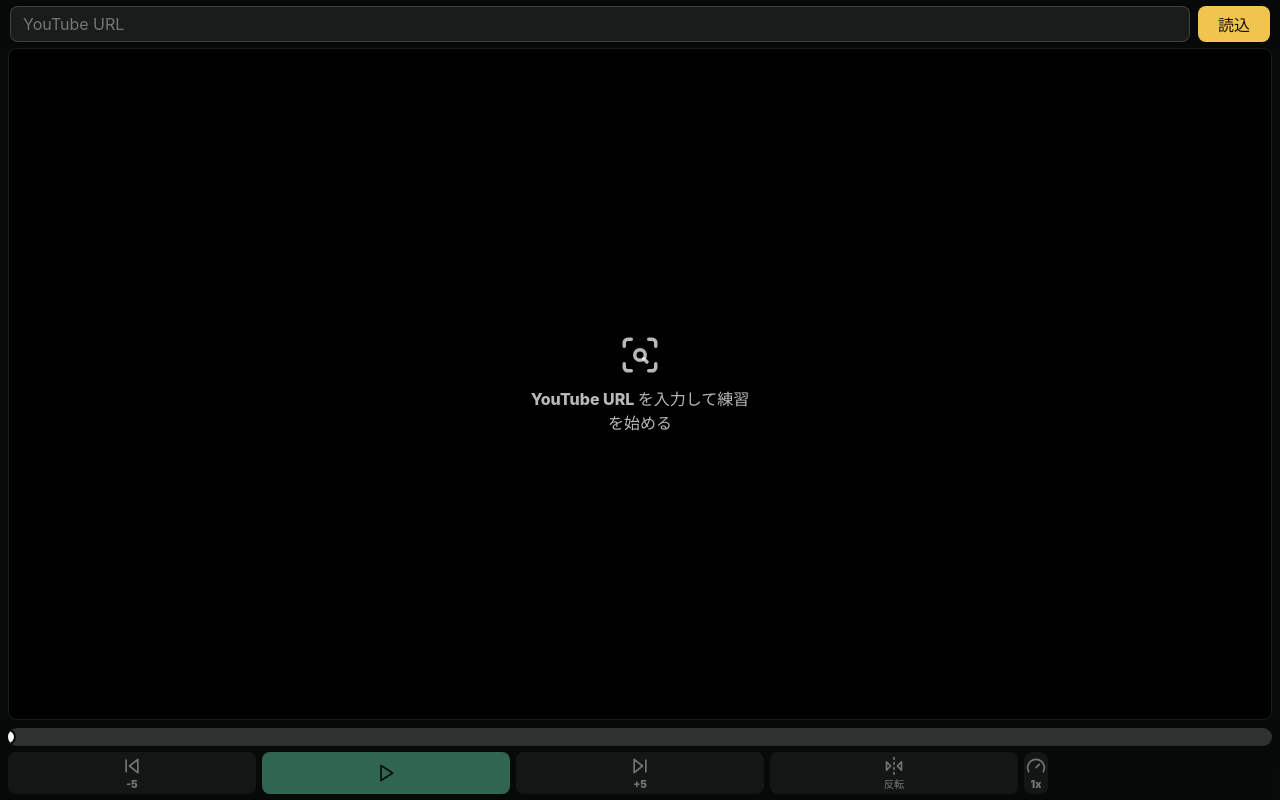
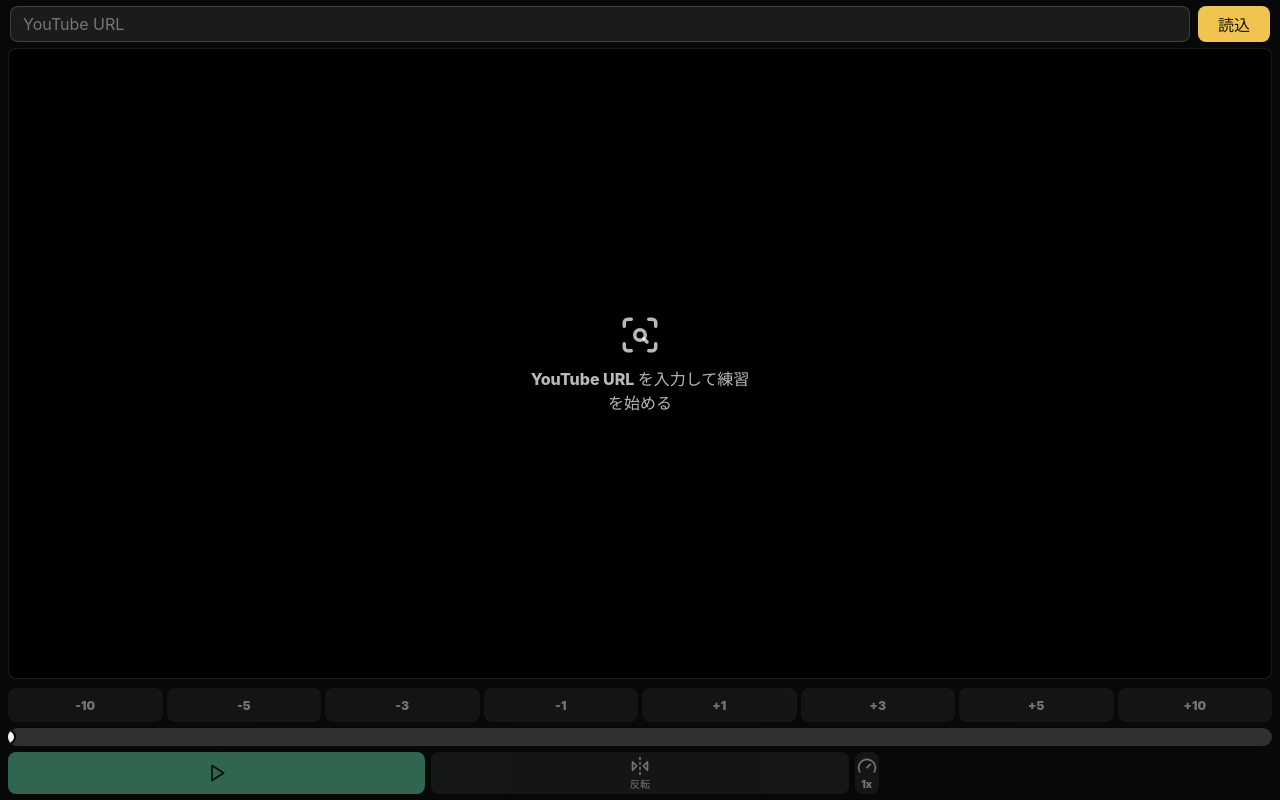
Before and after one commit to yumikomase2652-tech/yt-danceplayer, a React (Vite) app: page / in a window 1280 px wide. Built offline with nearby package versions, Linux system fonts and the light colour scheme.

Commit message:
“機能修正・PC対応”

```diff
--- a/src/App.tsx
+++ b/src/App.tsx
@@ -1,5 +1,5 @@
 import { useEffect, useMemo, useRef, useState } from "react";
-import { FlipHorizontal2, Gauge, Pause, Play, ScanSearch, SkipBack, SkipForward } from "lucide-react";
+import { FlipHorizontal2, Gauge, Pause, Play, ScanSearch } from "lucide-react";
 
 const STORAGE_KEY = "d-player-state";
 const SPEEDS = [0.25, 0.5, 0.75, 1, 1.25, 1.5, 2];
@@ -8,6 +8,7 @@ const PREFERRED_QUALITY = "hd1080";
 const EXPERIMENTAL_QUALITY = "highres";
 const APPROX_DURATION_SECONDS = 180;
 const MAX_SCALE = 5;
+const JUMP_SECONDS = [1, 3, 5, 10];
 
 type SavedState = {
   url: string;
@@ -31,6 +32,14 @@ type TouchSnapshot = {
   translateX?: number;
   translateY?: number;
   pinching: boolean;
+};
+
+type PointerSnapshot = {
+  x: number;
+  y: number;
+  translateX: number;
+  translateY: number;
+  moved: boolean;
 };
 
 const defaultState: SavedState = {
@@ -120,10 +129,12 @@ export function App() {
   const [dragDelta, setDragDelta] = useState<number | null>(null);
   const [seekToast, setSeekToast] = useState("");
   const [uiVisible, setUiVisible] = useState(true);
+  const [isDesktop, setIsDesktop] = useState(false);
 
   const iframeRef = useRef<HTMLIFrameElement | null>(null);
   const videoStageRef = useRef<HTMLDivElement | null>(null);
   const touchRef = useRef<TouchSnapshot | null>(null);
+  const pointerRef = useRef<PointerSnapshot | null>(null);
   const currentTimeRef = useRef(0);
   const lastTargetTimeRef = useRef(0);
   const seekFrameRef = useRef<number | null>(null);
@@ -148,6 +159,14 @@ export function App() {
     if (nextTranslate.x !== translateX) setTranslateX(nextTranslate.x);
     if (nextTranslate.y !== translateY) setTranslateY(nextTranslate.y);
   }, [scale]);
+
+  useEffect(() => {
+    const media = window.matchMedia("(pointer: fine)");
+    const update = () => setIsDesktop(media.matches);
+    update();
+    media.addEventListener("change", update);
+    return () => media.removeEventListener("change", update);
+  }, []);
 
   useEffect(() => {
     const preventGesture = (event: Event) => event.preventDefault();
@@ -327,6 +346,13 @@ export function App() {
     };
   };
 
+  const panVideo = (x: number, y: number) => {
+    if (scale <= 1) return;
+    const nextTranslate = clampTranslate(x, y, scale);
+    setTranslateX(nextTranslate.x);
+    setTranslateY(nextTranslate.y);
+  };
+
   const resetZoom = () => {
     setScale(1);
     setTranslateX(0);
@@ -362,6 +388,8 @@ export function App() {
       y: touch.clientY,
       startTime: currentTimeRef.current,
       moved: false,
+      translateX,
+      translateY,
       pinching: false
     };
   };
@@ -392,31 +420,17 @@ export function App() {
     if (event.touches.length !== 1 || start.pinching) return;
 
     const touch = event.touches[0];
-    const rect = event.currentTarget.getBoundingClientRect();
-    const ratioY = clamp((start.y - rect.top) / rect.height, 0, 1);
-    const sensitivity = ratioY < 1 / 3 ? 0.2 : ratioY < 2 / 3 ? 0.05 : 0.01;
     const deltaX = touch.clientX - start.x;
-    if (Math.abs(deltaX) > 4) {
+    const deltaY = touch.clientY - start.y;
+    if (scale > 1 && Math.hypot(deltaX, deltaY) > 3) {
       touchRef.current = { ...start, moved: true };
-      const delta = deltaX * sensitivity;
-      const targetTime = Math.max(0, start.startTime + delta);
-      lastTargetTimeRef.current = targetTime;
-      setDragDelta(delta);
-      setSeekPercent(clamp(targetTime / APPROX_DURATION_SECONDS, 0, 1));
-      seekImmediately(targetTime);
+      panVideo((start.translateX ?? translateX) + deltaX, (start.translateY ?? translateY) + deltaY);
     }
   };
 
   const onStageTouchEnd = (event?: React.TouchEvent<HTMLDivElement>) => {
     const snapshot = touchRef.current;
-    if (snapshot && !snapshot.pinching && dragDelta !== null) {
-      cancelPendingSeek();
-      const targetTime = lastTargetTimeRef.current;
-      currentTimeRef.current = targetTime;
-      setSeekPercent(clamp(targetTime / APPROX_DURATION_SECONDS, 0, 1));
-      seekTo(targetTime);
-      showSeekToast(dragDelta, targetTime);
-    } else if (snapshot && !snapshot.pinching && !snapshot.moved && event?.changedTouches[0]) {
+    if (snapshot && !snapshot.pinching && !snapshot.moved && event?.changedTouches[0]) {
       const touch = event.changedTouches[0];
       const now = Date.now();
       const previous = lastTapRef.current;
@@ -436,6 +450,100 @@ export function App() {
     touchRef.current = null;
     setDragDelta(null);
   };
+
+  const onStagePointerDown = (event: React.PointerEvent<HTMLDivElement>) => {
+    if (event.pointerType !== "mouse") return;
+    event.preventDefault();
+    pointerRef.current = {
+      x: event.clientX,
+      y: event.clientY,
+      translateX,
+      translateY,
+      moved: false
+    };
+    event.currentTarget.setPointerCapture(event.pointerId);
+  };
+
+  const onStagePointerMove = (event: React.PointerEvent<HTMLDivElement>) => {
+    const start = pointerRef.current;
+    if (!start || event.pointerType !== "mouse") return;
+    event.preventDefault();
+    const deltaX = event.clientX - start.x;
+    const deltaY = event.clientY - start.y;
+    if (Math.hypot(deltaX, deltaY) > 2) {
+      start.moved = true;
+      if (scale > 1) {
+        panVideo(start.translateX + deltaX, start.translateY + deltaY);
+      }
+    }
+  };
+
+  const onStagePointerUp = (event: React.PointerEvent<HTMLDivElement>) => {
+    if (event.pointerType !== "mouse") return;
+    if (pointerRef.current && !pointerRef.current.moved) {
+      setUiVisible((value) => !value);
+    }
+    pointerRef.current = null;
+  };
+
+  const onStageWheel = (event: React.WheelEvent<HTMLDivElement>) => {
+    if (!isDesktop || !videoId) return;
+    event.preventDefault();
+    const nextScale = clamp(scale + (event.deltaY < 0 ? 0.18 : -0.18), 1, MAX_SCALE);
+    const nextTranslate = clampTranslate(translateX, translateY, nextScale);
+    setScale(nextScale);
+    setTranslateX(nextTranslate.x);
+    setTranslateY(nextTranslate.y);
+  };
+
+  useEffect(() => {
+    if (!isDesktop) return;
+
+    const onKeyDown = (event: KeyboardEvent) => {
+      const target = event.target as HTMLElement | null;
+      if (target?.tagName === "INPUT" || target?.tagName === "TEXTAREA" || target?.isContentEditable) return;
+
+      if (event.code === "Space") {
+        event.preventDefault();
+        togglePlay();
+        return;
+      }
+
+      const forward = event.shiftKey;
+      const jumpMap: Record<string, number> = {
+        Digit1: 1,
+        Digit3: 3,
+        Digit5: 5,
+        Digit0: 10
+      };
+
+      if (event.code in jumpMap) {
+        event.preventDefault();
+        jumpBy((forward ? 1 : -1) * jumpMap[event.code]);
+        return;
+      }
+
+      if (event.key === "m" || event.key === "M") {
+        event.preventDefault();
+        setMirrored((value) => !value);
+        return;
+      }
+
+      if (event.key === "z" || event.key === "Z") {
+        event.preventDefault();
+        resetZoom();
+        return;
+      }
+
+      if (event.key === "u" || event.key === "U") {
+        event.preventDefault();
+        setUiVisible((value) => !value);
+      }
+    };
+
+    window.addEventListener("keydown", onKeyDown);
+    return () => window.removeEventListener("keydown", onKeyDown);
+  });
 
   return (
     <main className={`app-shell ${uiVisible ? "" : "ui-hidden"}`}>
@@ -462,7 +570,7 @@ export function App() {
       </header>
 
       <section className="player-zone" aria-label="YouTube プレーヤー">
-        <div className="video-stage" ref={videoStageRef} onDoubleClick={resetZoom}>
+        <div className="video-stage" ref={videoStageRef} onDoubleClick={resetZoom} onWheel={onStageWheel}>
           <div
             className="videoTransformLayer"
             style={{
@@ -497,13 +605,7 @@ export function App() {
 
           {loading && <p className="status-message">動画を読み込んでいます...</p>}
           {errorMessage && <p className="notice">{errorMessage}</p>}
-          {(dragDelta !== null || seekToast) && (
-            <p className="drag-delta">
-              {dragDelta !== null
-                ? `${dragDelta >= 0 ? "+" : ""}${dragDelta.toFixed(1)}s -> ${formatClock(Math.max(0, (touchRef.current?.startTime ?? currentTimeRef.current) + dragDelta))}`
-                : seekToast}
-            </p>
-          )}
+          {seekToast && <p className="drag-delta">{seekToast}</p>}
           {videoId && (
             <div
               className="gesture-layer is-enabled"
@@ -512,10 +614,45 @@ export function App() {
               onTouchMove={onStageTouchMove}
               onTouchEnd={onStageTouchEnd}
               onTouchCancel={onStageTouchEnd}
+              onPointerDown={onStagePointerDown}
+              onPointerMove={onStagePointerMove}
+              onPointerUp={onStagePointerUp}
+              onPointerCancel={onStagePointerUp}
             />
           )}
         </div>
       </section>
+
+      <div className="jump-strip" aria-label="秒ジャンプ" onClick={(event) => event.stopPropagation()} onTouchStart={(event) => event.stopPropagation()}>
+        {[...JUMP_SECONDS].reverse().map((seconds) => (
+          <button
+            type="button"
+            key={`back-${seconds}`}
+            onClick={(event) => {
+              event.stopPropagation();
+              jumpBy(-seconds);
+            }}
+            disabled={!videoId}
+            title={isDesktop ? `${seconds === 10 ? "0" : seconds}: ${seconds}秒戻る` : undefined}
+          >
+            -{seconds}
+          </button>
+        ))}
+        {JUMP_SECONDS.map((seconds) => (
+          <button
+            type="button"
+            key={`forward-${seconds}`}
+            onClick={(event) => {
+              event.stopPropagation();
+              jumpBy(seconds);
+            }}
+            disabled={!videoId}
+            title={isDesktop ? `Shift+${seconds === 10 ? "0" : seconds}: ${seconds}秒進む` : undefined}
+          >
+            +{seconds}
+          </button>
+        ))}
+      </div>
 
       <div className="seek-strip" aria-label="シークバー" onClick={(event) => event.stopPropagation()} onTouchStart={(event) => event.stopPropagation()}>
         <button
@@ -537,19 +674,6 @@ export function App() {
 
       <footer className="bottom-bar" aria-label="操作バー" onClick={(event) => event.stopPropagation()} onTouchStart={(event) => event.stopPropagation()}>
         <button
-          className="icon-button"
-          type="button"
-          onClick={(event) => {
-            event.stopPropagation();
-            jumpBy(-5);
-          }}
-          disabled={!videoId}
-          aria-label="5秒戻る"
-        >
-          <SkipBack />
-          <span>-5</span>
-        </button>
-        <button
           className="play-button"
           type="button"
           onClick={(event) => {
@@ -560,19 +684,6 @@ export function App() {
           aria-label="再生停止"
         >
           {isPlaying ? <Pause /> : <Play />}
-        </button>
-        <button
-          className="icon-button"
-          type="button"
-          onClick={(event) => {
-            event.stopPropagation();
-            jumpBy(5);
-          }}
-          disabled={!videoId}
-          aria-label="5秒進む"
-        >
-          <SkipForward />
-          <span>+5</span>
         </button>
         <button
           className={`icon-button ${mirrored ? "is-active" : ""}`}
--- a/src/styles.css
+++ b/src/styles.css
@@ -64,6 +64,7 @@ button {
 }
 
 .ui-hidden .top-bar,
+.ui-hidden .jump-strip,
 .ui-hidden .seek-strip,
 .ui-hidden .bottom-bar {
   height: 0;
@@ -236,6 +237,30 @@ button {
   touch-action: manipulation;
 }
 
+.jump-strip {
+  display: grid;
+  flex-shrink: 0;
+  grid-template-columns: repeat(8, minmax(0, 1fr));
+  gap: 4px;
+  padding: 5px 8px 2px;
+  background: rgba(8, 10, 9, 0.98);
+  touch-action: manipulation;
+}
+
+.jump-strip button {
+  height: 34px;
+  border-radius: 8px;
+  background: rgba(255, 255, 255, 0.11);
+  font-size: 0.76rem;
+  font-weight: 900;
+  touch-action: manipulation;
+}
+
+.jump-strip button:disabled {
+  cursor: not-allowed;
+  opacity: 0.45;
+}
+
 .seek-track {
   position: relative;
   display: block;
@@ -270,7 +295,7 @@ button {
   z-index: 8;
   display: grid;
   flex-shrink: 0;
-  grid-template-columns: repeat(5, minmax(0, 1fr));
+  grid-template-columns: repeat(3, minmax(0, 1fr));
   gap: 6px;
   padding: 8px 8px max(10px, env(safe-area-inset-bottom));
   background: rgba(8, 10, 9, 0.98);
@@ -400,4 +425,15 @@ button {
   .icon-button span {
     font-size: 0.58rem;
   }
+
+  .jump-strip {
+    gap: 3px;
+    padding-right: 6px;
+    padding-left: 6px;
+  }
+
+  .jump-strip button {
+    height: 32px;
+    font-size: 0.68rem;
+  }
 }
```
